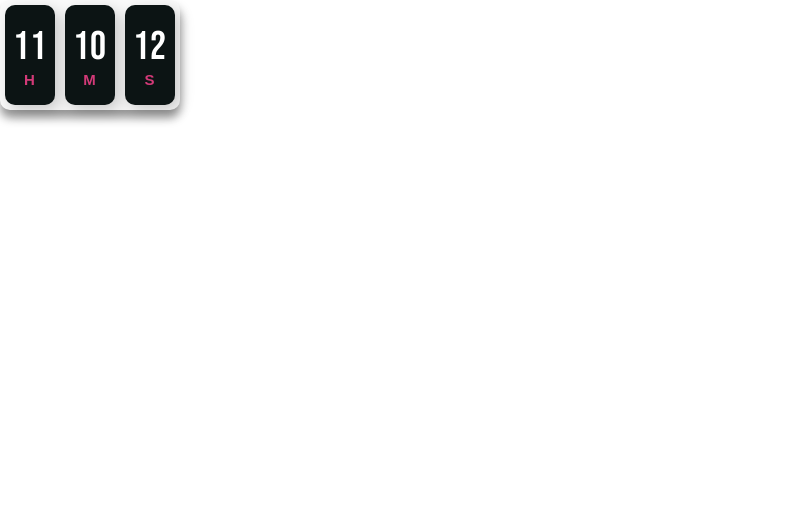
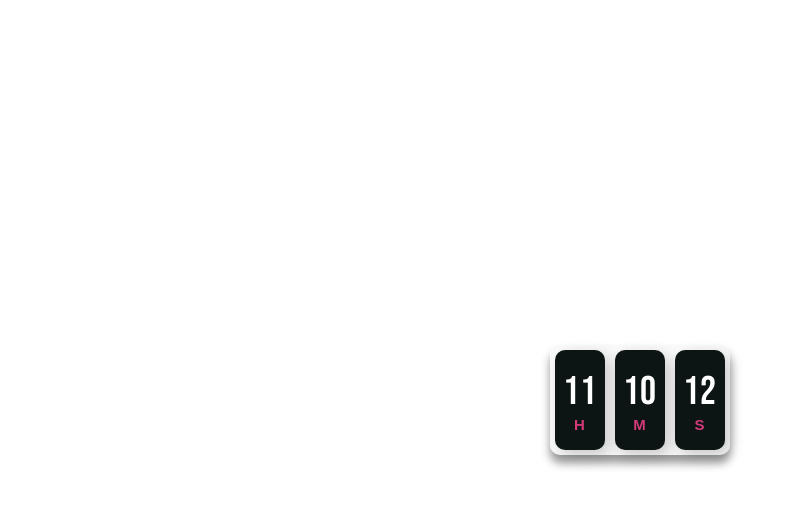
Before and after one commit to lfsodre/html_clock, a plain HTML site: page index.html in a window 1280 px wide. Shown: the whole page, without its empty margins (0-800 px from the left). Drawn offline with Linux system fonts and the light colour scheme.

Commit message:
03_07(2)Up style.css

```diff
--- a/assets/css/style.css
+++ b/assets/css/style.css
@@ -11,7 +11,8 @@ body {
     background: #fff;
     /*background: linear-gradient(120deg, #0670b8, #d33a78);*/
     display: flex;
-    align-items: inline;
+    align-items: center;
+    justify-content: center;
 }
 
 .relogio {
```
